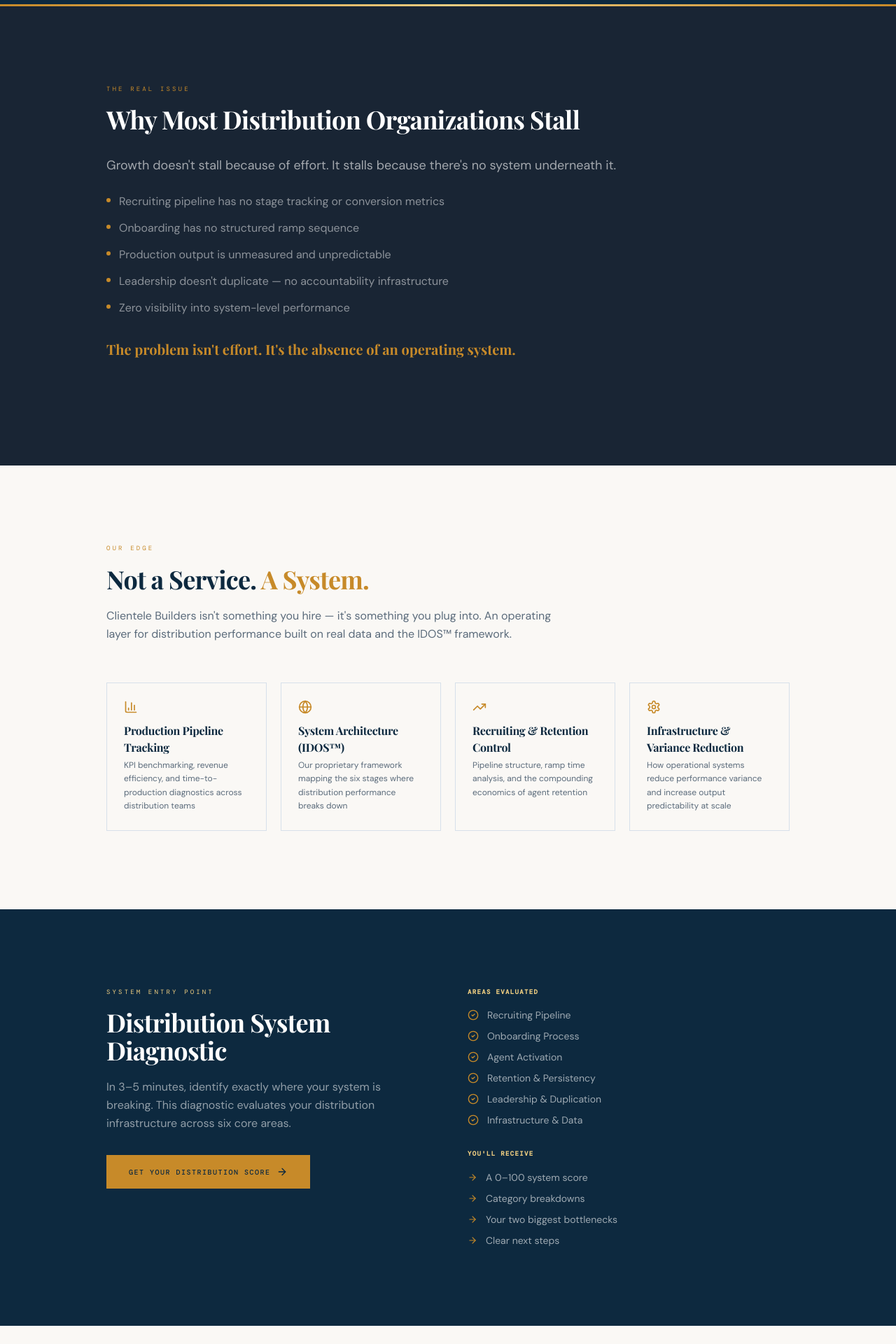
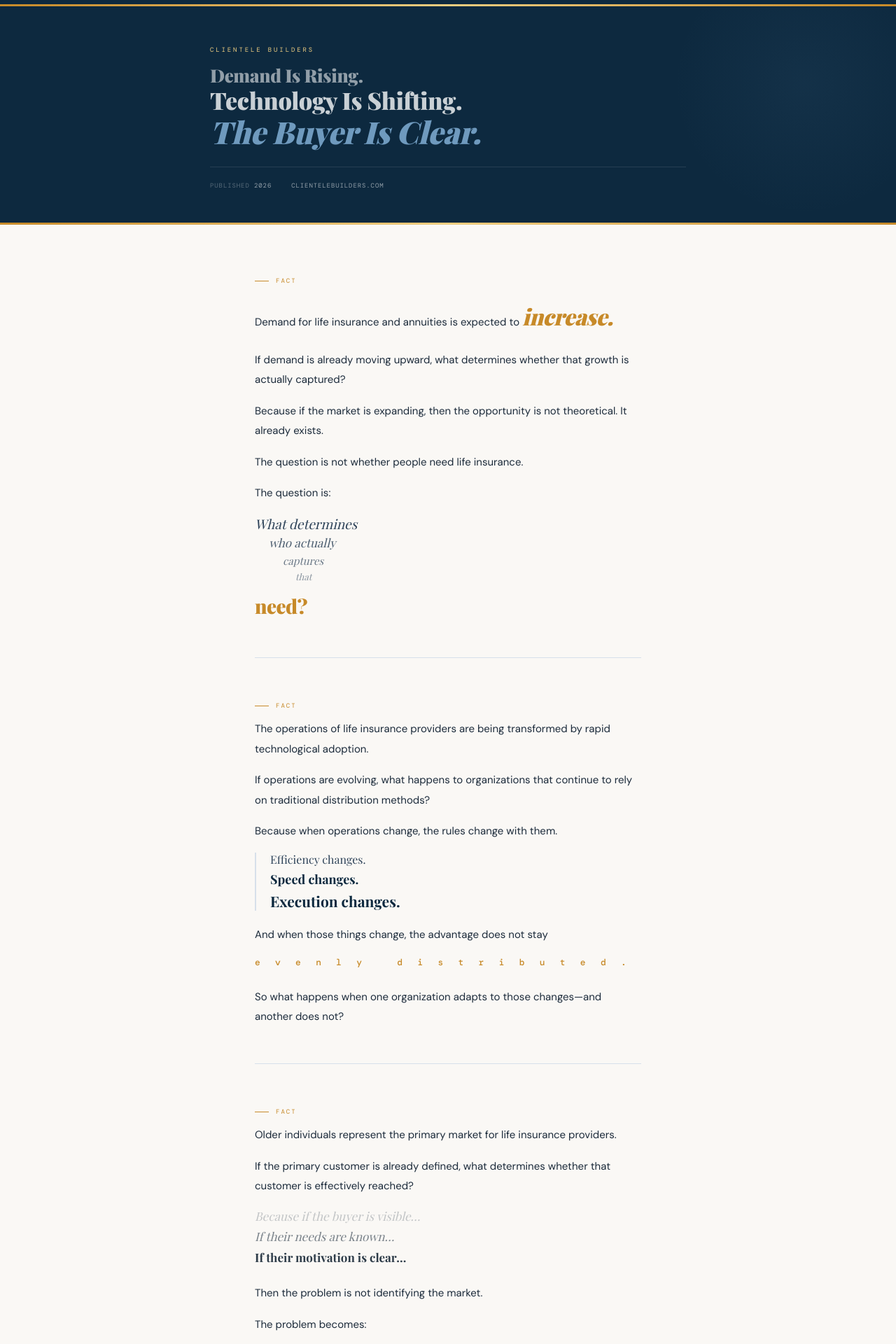
Before and after one commit to michaelschuettephoto-code/clientelebuilders, a React (Vite) app: page / in a window 1280 px wide. Shown: the part 760-2680 px from the top of the page at 70% size. Built offline with nearby package versions, Linux system fonts and the light colour scheme; a web font is replaced by a local one.

Commit message:
Integrate editorial brief
Co-authored-by: michaelschuettephoto-code <236507827+michaelschuettephoto-code@users.noreply.github.com>

```diff
--- a/src/pages/Index.tsx
+++ b/src/pages/Index.tsx
@@ -136,7 +136,139 @@ const Index = () => {
         </div>
       </section>
 
-      {/* ── 2. THE PROBLEM ── */}
+      {/* ── EDITORIAL BRIEF ── */}
+      <section className="hp-editorial bg-background">
+        <div className="ed-masthead">
+          <div className="mh-inner">
+            <div className="mh-pub">Clientele Builders</div>
+            <h2 className="mh-title">
+              <span className="mh-t1">Demand Is Rising.</span>
+              <span className="mh-t2">Technology Is Shifting.</span>
+              <span className="mh-t3">The Buyer Is Clear.</span>
+            </h2>
+            <div className="mh-meta">
+              <div className="mh-mi">Published <span>2026</span></div>
+              <div className="mh-mi"><span>clientelebuilders.com</span></div>
+            </div>
+          </div>
+        </div>
+
+        <div className="ed-page">
+          {/* Fact 1: Demand */}
+          <div className="fact">Fact</div>
+          <div className="typo-fact-1">
+            <span className="body-text">Demand for life insurance and annuities is expected to </span>
+            <span className="climax">increase.</span>
+          </div>
+          <p>If demand is already moving upward, what determines whether that growth is actually captured?</p>
+          <p>Because if the market is expanding, then the opportunity is not theoretical. It already exists.</p>
+          <p>The question is not whether people need life insurance.</p>
+          <p>The question is:</p>
+          <div className="typo-capture">
+            <span className="c-line c1">What determines</span>
+            <span className="c-line c2">who actually</span>
+            <span className="c-line c3">captures</span>
+            <span className="c-line c4">that</span>
+            <span className="c5">need?</span>
+          </div>
+
+          <hr />
+
+          {/* Fact 2: Technology */}
+          <div className="fact">Fact</div>
+          <p>The operations of life insurance providers are being transformed by rapid technological adoption.</p>
+          <p>If operations are evolving, what happens to organizations that continue to rely on traditional distribution methods?</p>
+          <p>Because when operations change, the rules change with them.</p>
+          <div className="typo-changes">
+            <span className="ch ch1">Efficiency changes.</span>
+            <span className="ch ch2">Speed changes.</span>
+            <span className="ch ch3">Execution changes.</span>
+          </div>
+          <div className="typo-distributed">
+            <span className="d-pre">And when those things change, the advantage does not stay</span>
+            <svg viewBox="0 0 600 28" style={{ width: '100%', height: 28 }} aria-label="evenly distributed">
+              {'evenly distributed.'.split('').map((char, i) => (
+                <text key={i} x={i * (600 / 19)} y="22" fontFamily="'DM Mono', monospace" fontSize="14" fill="hsl(37, 66%, 47%)" fontWeight="500">{char}</text>
+              ))}
+            </svg>
+          </div>
+          <p>So what happens when one organization adapts to those changes—and another does not?</p>
+
+          <hr />
+
+          {/* Fact 3: Buyer */}
+          <div className="fact">Fact</div>
+          <p>Older individuals represent the primary market for life insurance providers.</p>
+          <p>If the primary customer is already defined, what determines whether that customer is effectively reached?</p>
+          <div className="typo-buyer">
+            <span className="b-line b1">Because if the buyer is visible…</span>
+            <span className="b-line b2">If their needs are known…</span>
+            <span className="b-line b3">If their motivation is clear…</span>
+          </div>
+          <p>Then the problem is not identifying the market.</p>
+          <p>The problem becomes:</p>
+          <div className="pull">
+            <p>How does distribution connect to that market?</p>
+          </div>
+
+          <hr />
+
+          {/* Synthesis */}
+          <h3 className="section-head">What Do These Conditions Point To?</h3>
+          <div className="typo-three-conditions">
+            <div className="tc-row">
+              <span className="tc-neg">absent</span>
+              <span className="tc-pos">Demand is not absent.</span>
+            </div>
+            <div className="tc-row">
+              <span className="tc-neg">static</span>
+              <span className="tc-pos">Technology is not static.</span>
+            </div>
+            <div className="tc-row">
+              <span className="tc-neg">unknown</span>
+              <span className="tc-pos">The customer is not unknown.</span>
+            </div>
+          </div>
+
+          <hr />
+
+          <p>So what is left?</p>
+          <div className="typo-if">
+            <span className="if-line if1">If opportunity exists…</span>
+            <span className="if-line if2">If systems are evolving…</span>
+            <span className="if-line if3">If the buyer is already identifiable…</span>
+          </div>
+
+          <hr />
+
+          <h3 className="section-head">Where Does the Outcome Actually Come From?</h3>
+          <p>Is growth determined by:</p>
+          <div className="typo-questions">
+            <span className="tq tq1">Increasing activity?</span>
+            <span className="tq tq2">Expanding recruiting?</span>
+            <span className="tq tq3">Generating more leads?</span>
+          </div>
+          <p>Or…</p>
+          <p>Is it determined by how these conditions are <em>aligned</em>?</p>
+
+          <hr />
+
+          {/* The Real Question */}
+          <h3 className="section-head">The Real Question</h3>
+          <div className="typo-final">
+            <div className="tf-not">
+              <div className="tf-not-tag">Not:</div>
+              <div className="tf-not-text">"How do we create more demand?"</div>
+            </div>
+            <div className="tf-but">
+              <div className="tf-but-tag">But:</div>
+              <div className="tf-but-text">How do we align distribution with the demand that <em>already exists?</em></div>
+            </div>
+          </div>
+        </div>
+      </section>
+
+
       <section className="bg-[hsl(var(--ink))] text-primary-foreground">
         <div className="container max-w-5xl mx-auto px-6 py-20 md:py-28">
           <span className="font-mono text-[9px] tracking-[0.35em] text-accent uppercase block mb-4">
```
